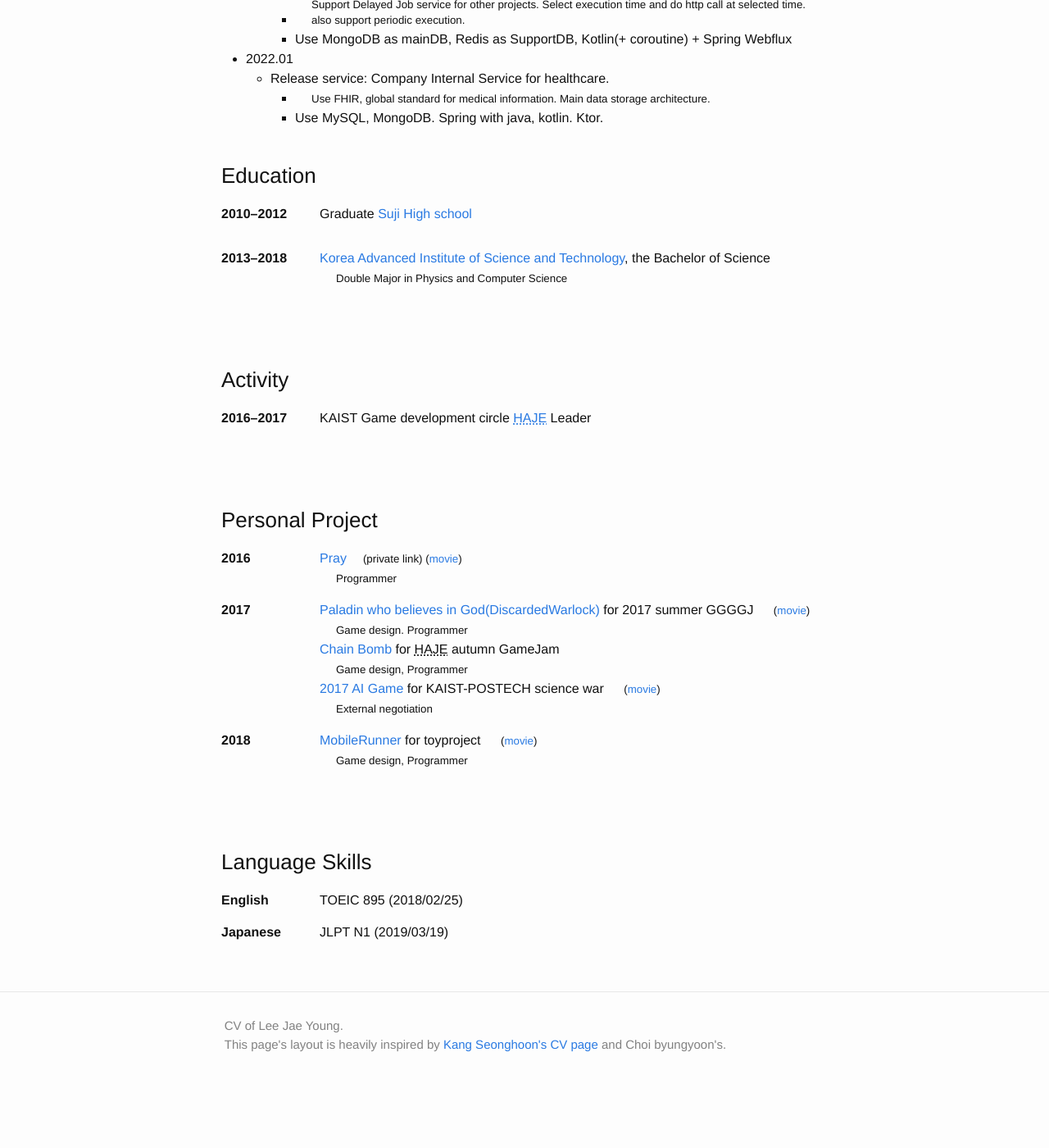
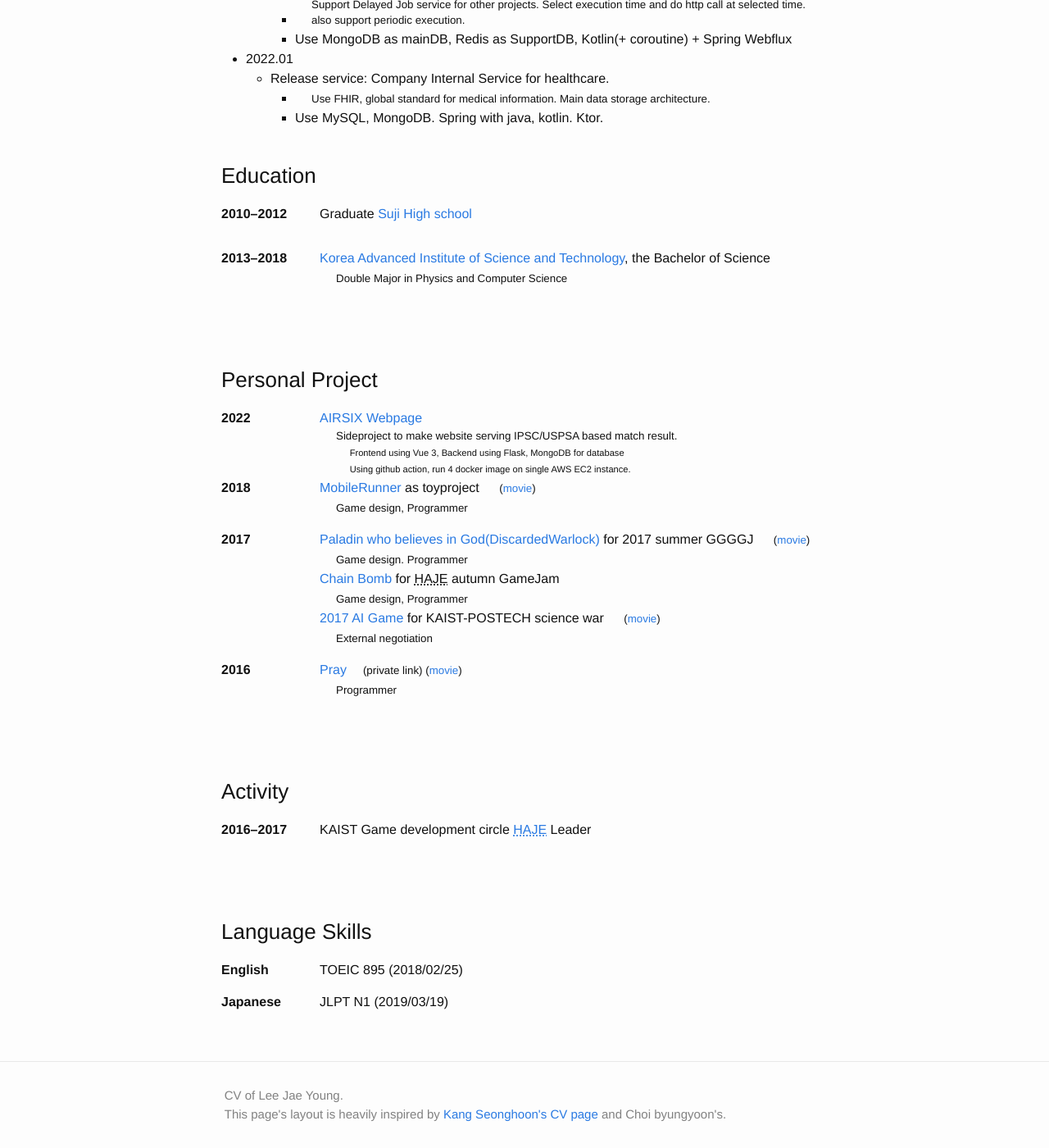
Before and after one commit to jaeyounglee978/jaeyounglee978.github.io, a Jekyll site: the page built from index.md, in a window 1280 px wide and 1400 px high, scrolled down 713 px. Shown: the whole window at 82% size. Built offline with Jekyll 4.4.1, drawn with Linux system fonts in a browser that asks for light colours; before the commit the page ends 2028 px from its top, so only the background shows below that; some of the changed text lies outside the part shown.

Commit message:
update index.md

```diff
--- a/index.md
+++ b/index.md
@@ -31,7 +31,7 @@ title:  "Jaeyoung Lee CV"
   2022.06.13 &ndash;
 
   : Bepro 11<small>Camera Infra Engineer</small>\\
-  <small>Using python</small>
+  <small>Using python to manage data processing pipeline.</small>
 
   2019.01.21 &ndash; 2022.06.10 /
 
@@ -80,21 +80,18 @@ title:  "Jaeyoung Lee CV"
 
 <br><br>
 
-### Activity
-
-2016&ndash;2017
-
-: KAIST Game development circle [HAJE][hajehp] Leader
-
-<br><br>
-
 ### Personal Project
 
-2016
+2022
+: [AIRSIX Webpage][airsix-webpage]
+<small>Sideproject to make website serving IPSC/USPSA based match result.
+<small>Frontend using Vue 3, Backend using Flask, MongoDB for database</small>
+<small>Using github action, run 4 docker image on single AWS EC2 instance.</small>
 
-: [Pray][pray]<small>(private link)   ([movie][prayMovie])</small> \\
-<small>Programmer</small>
+2018
 
+: [MobileRunner][mobilerunner] as toyproject <small>([movie][mobileRunnerMovie])</small>\\
+<small>Game design, Programmer</small>
 
 2017
 
@@ -105,14 +102,18 @@ title:  "Jaeyoung Lee CV"
 [2017 AI Game][2017aigame] for KAIST-POSTECH science war <small>([movie][2017aigamemovie])</small>\\
 <small>External negotiation</small>
 
+2016
 
-2018
+: [Pray][pray]<small>(private link)   ([movie][prayMovie])</small> \\
+<small>Programmer</small>
 
-: [MobileRunner][mobilerunner] for toyproject <small>([movie][mobileRunnerMovie])</small>\\
-<small>Game design, Programmer</small>
+<br><br>
 
+### Activity
 
+2016&ndash;2017
 
+: KAIST Game development circle [HAJE][hajehp] Leader
 
 <br><br>
 
@@ -140,4 +141,5 @@ Japanese
 [paladinMovie]: https://youtu.be/nnh19z0hYZg
 [2017aigamemovie]: https://youtu.be/ComZNlHgpak
 [mobileRunnerMovie]: https://youtu.be/dYTaNsyl4lw
+[airsix-webpage]: https://air-six.com
 *[HAJE]: 한국과학기술원 게임개발 동아리
```
